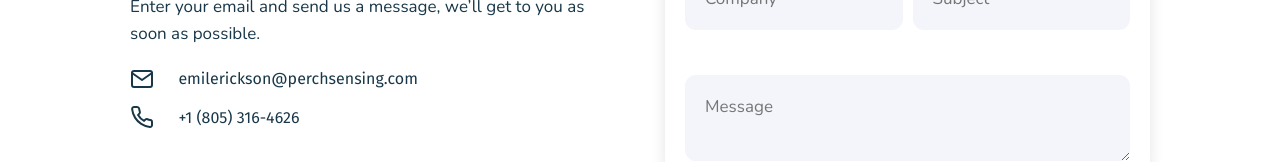
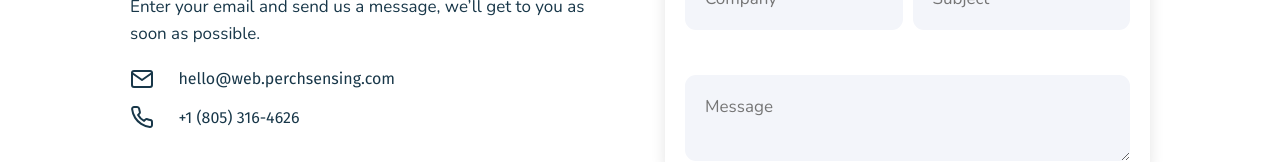
Before and after one commit to perch-sensing/website-v1, a React (Create React App) app: page /contact in a window 1280 px wide. Shown: the part 371-533 px from the top of the page. Built offline with nearby package versions, Linux system fonts and the light colour scheme.

Commit message:
updated email

```diff
--- a/src/pages/Contact/ContactPage.jsx
+++ b/src/pages/Contact/ContactPage.jsx
@@ -5,8 +5,8 @@ import TextField from "../../components/TextField/TextField";
 const contactMethods = [
   {
     Icon: Mail,
-    text: "emilerickson@perchsensing.com",
-    href: "mailto:emilerickson@perchsensing.com",
+    text: "hello@web.perchsensing.com",
+    href: "mailto:hello@web.perchsensing.com",
   },
   { Icon: Phone, text: "+1 (805) 316-4626", href: "tel:+18053164626" },
 ];
```
